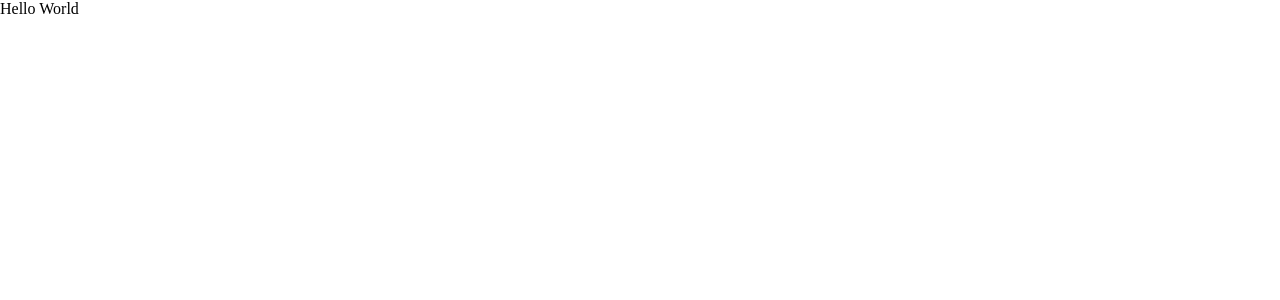
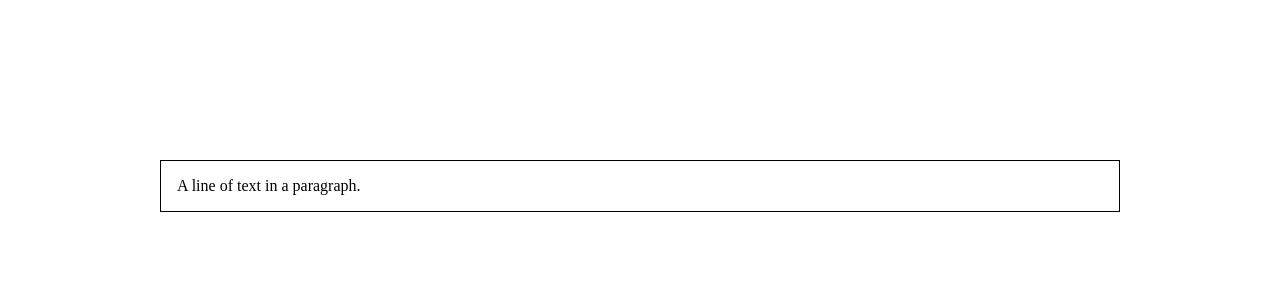
Before and after one commit to andreasrobert/next-slate-ts, a Next.js app: page / in a window 1280 px wide. Shown: the top 300 px of the page. Built offline with nearby package versions, Linux system fonts and the light colour scheme.

Commit message:
Add code editor

```diff
--- a/src/pages/index.tsx
+++ b/src/pages/index.tsx
@@ -1,24 +1,40 @@
-import Head from 'next/head'
-import Image from 'next/image'
-import { Inter } from 'next/font/google'
-import styles from '@component/styles/Home.module.css'
+import Head from "next/head";
+import { useState } from "react";
 
-const inter = Inter({ subsets: ['latin'] })
+// Import the Slate editor factory.
+import { createEditor, BaseEditor, Descendant } from "slate";
+
+// Import the Slate components and React plugin.
+import { Slate, Editable, withReact, ReactEditor } from "slate-react";
+
+type CustomElement = { type: "paragraph"; children: CustomText[] };
+type CustomText = { text: string };
+
+declare module "slate" {
+  interface CustomTypes {
+    Editor: BaseEditor & ReactEditor;
+    Element: CustomElement;
+    Text: CustomText;
+  }
+}
+
+const initialValue: Descendant[] = [
+  {
+    type: "paragraph",
+    children: [{ text: "A line of text in a paragraph." }],
+  },
+];
 
 export default function Home() {
-
+  const [editor] = useState(() => withReact(createEditor()));
 
   return (
-    <>
-      <Head>
-        <title>Code Editor</title>
-        <meta name="description" content="Generated by create next app" />
-        <meta name="viewport" content="width=device-width, initial-scale=1" />
-        <link rel="icon" href="/favicon.ico" />
-      </Head>
-      <main>
-        Hello World
-      </main>
-    </>
-  )
+    <main>
+      <div className="container">
+        <Slate editor={editor} value={initialValue}>
+          <Editable />
+        </Slate>
+      </div>
+    </main>
+  );
 }
--- a/src/styles/globals.css
+++ b/src/styles/globals.css
@@ -11,16 +11,21 @@ body {
 }
 
 body {
-  color: rgb(var(--foreground-rgb));
-  background: linear-gradient(
-      to bottom,
-      transparent,
-      rgb(var(--background-end-rgb))
-    )
-    rgb(var(--background-start-rgb));
+  display: flex;
+  flex-direction: column;
 }
 
 a {
   color: inherit;
   text-decoration: none;
 }
+
+main {
+  padding: 10em;
+}
+
+.container {
+  margin: auto;
+  border: black 1px solid;
+  padding: 1em;
+}
```
